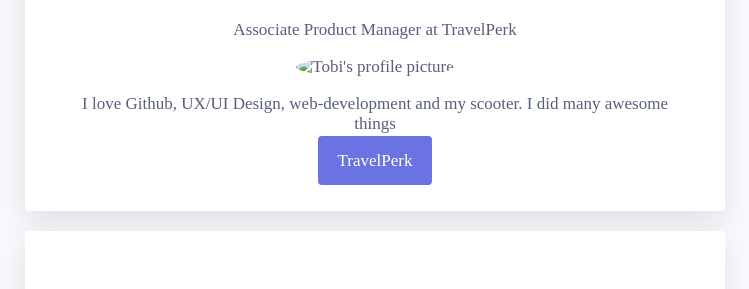
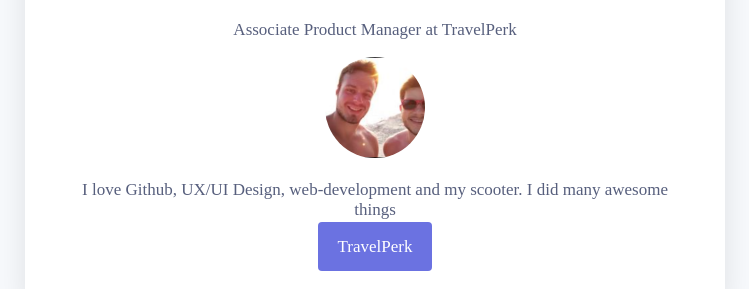
Before and after one commit to tobgol/tobgol, a plain HTML site: page index.html in a window 1280 px wide. Shown: the part 144-433 px from the top of the page, without its empty margins (265-1014 px from the left). Drawn offline with Linux system fonts and the light colour scheme.

Commit message:
profile picture

```diff
--- a/index.html
+++ b/index.html
@@ -14,7 +14,7 @@
       <div class="card-white" id='introduction'>
       <h1>Hey, I'm Tobi</h1>
       <p>Associate Product Manager at TravelPerk</p>
-      <img src="/profile/images/tobipic.png" class='img-circle' width='100px' alt="Tobi's profile picture">
+      <img src="/images/tobipic.png" class='img-circle' width='100px' alt="Tobi's profile picture">
       <p>I love Github, UX/UI Design, web-development and my scooter. I did many awesome things</p>
       <a href="https://www.travelperk.com" class='btn-blue' target="_blank">TravelPerk</a>
       </div>
```
